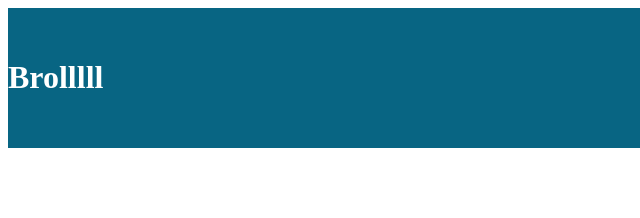
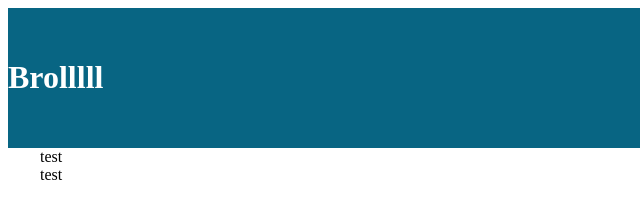
Before and after one commit to guiguilef/projet-cepegra-methodo, a website built with Parcel: page index.html in a window 1280 px wide. Shown: the full height of the page, 0-640 px from the left. Built offline with nearby package versions, Linux system fonts and the light colour scheme.

Commit message:
add colonne

```diff
--- a/index.html
+++ b/index.html
@@ -12,7 +12,12 @@
     </header>
     <main>
         <div class="container">
-
+            <div class="col1">
+                test
+            </div>
+            <div class="col2">
+                test
+            </div>
         </div>
     </main>
     <footer></footer>
```
